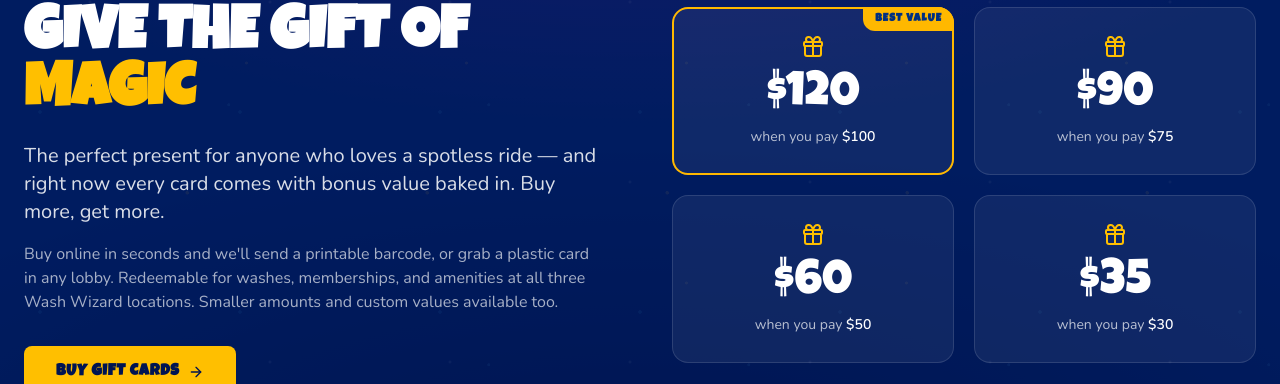
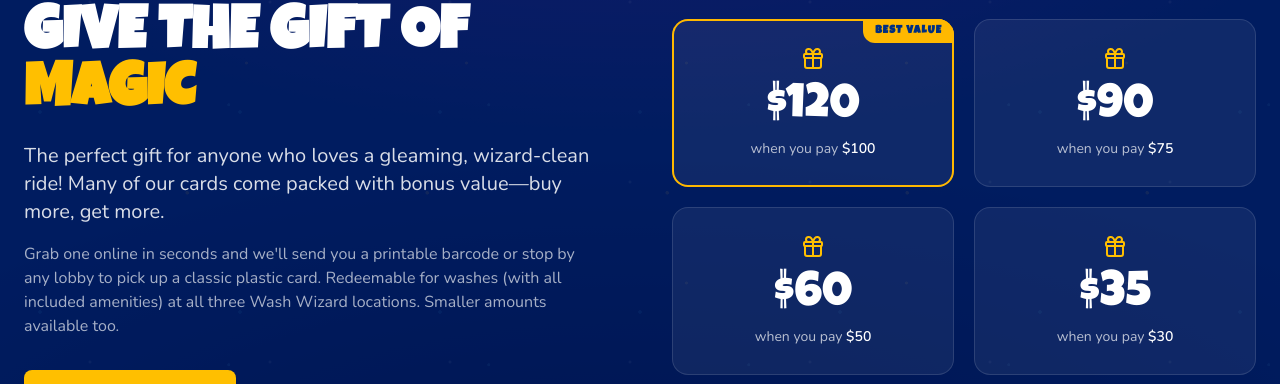
Before and after one commit to nautilusengineering/wash-wizard-carwash-site, a Next.js app: page / in a window 1280 px wide. Shown: the part 4288-4672 px from the top of the page. Built offline with nearby package versions, Linux system fonts and the light colour scheme; a web font is replaced by a local one.

Commit message:
fix: update gift card section copy (#20)
* fix: update gift card section copy

* fix: preserve approved gift card punctuation

---------

Co-authored-by: Shisha <shisha-nautilus-bot[bot]@users.noreply.github.com>

```diff
--- a/src/components/GiftCards.tsx
+++ b/src/components/GiftCards.tsx
@@ -30,15 +30,15 @@
               Give the gift of <span className="text-accent">magic</span>
             </h2>
             <p className="text-lg lg:text-xl text-white/85 max-w-xl text-pretty mb-4">
-              The perfect present for anyone who loves a spotless ride — and
-              right now every card comes with bonus value baked in. Buy more,
-              get more.
+              The perfect gift for anyone who loves a gleaming, wizard‑clean
+              ride! Many of our cards come packed with bonus value—buy more, get
+              more.
             </p>
             <p className="text-base text-white/65 max-w-xl mb-8">
-              Buy online in seconds and we&apos;ll send a printable barcode, or
-              grab a plastic card in any lobby. Redeemable for washes,
-              memberships, and amenities at all three Wash Wizard locations.
-              Smaller amounts and custom values available too.
+              Grab one online in seconds and we&apos;ll send you a printable barcode
+              or stop by any lobby to pick up a classic plastic card. Redeemable
+              for washes (with all included amenities) at all three Wash Wizard
+              locations. Smaller amounts available too.
             </p>
             <Button asChild size="lg">
               <a href={GIFTCARD_URL} target="_blank" rel="noopener noreferrer">
```
